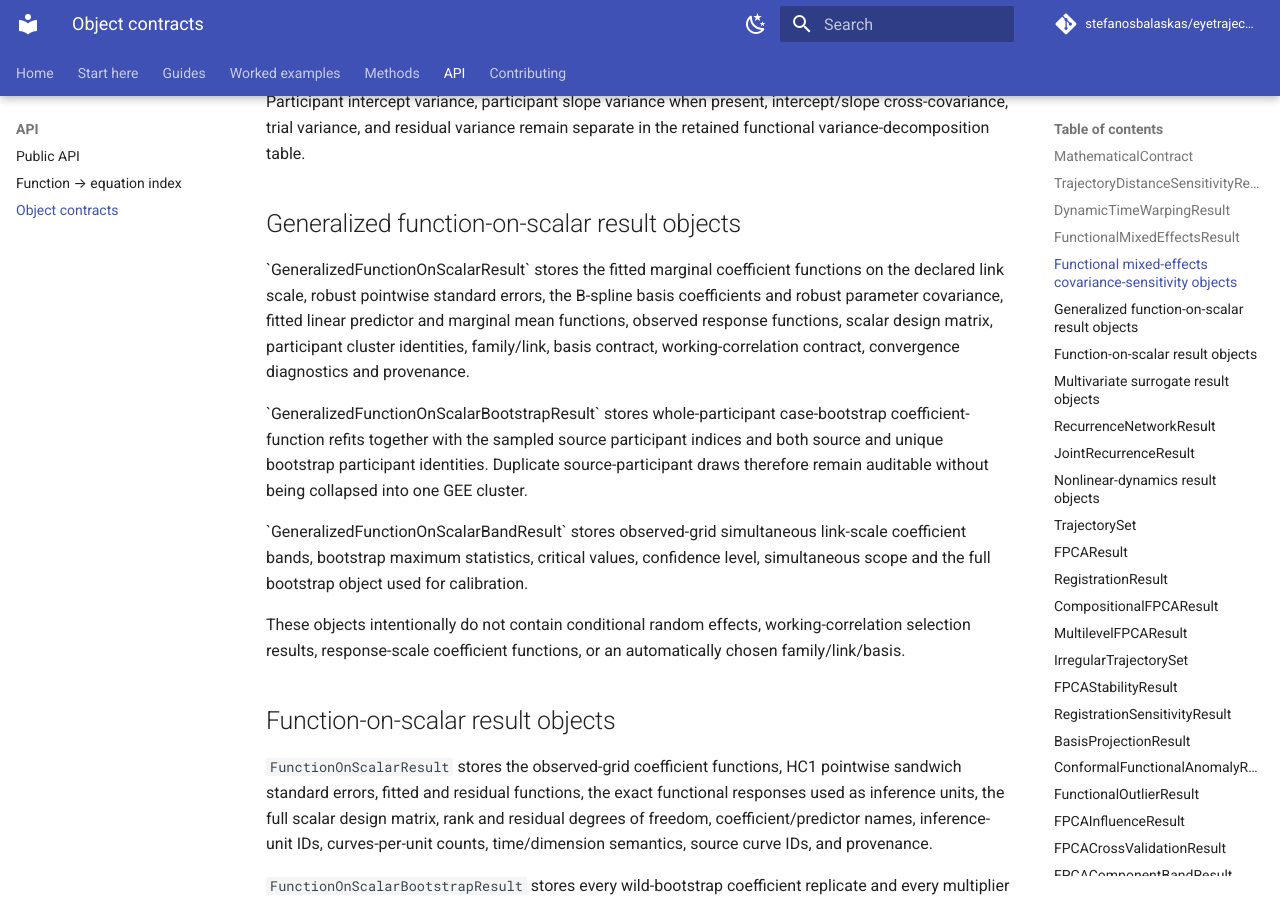
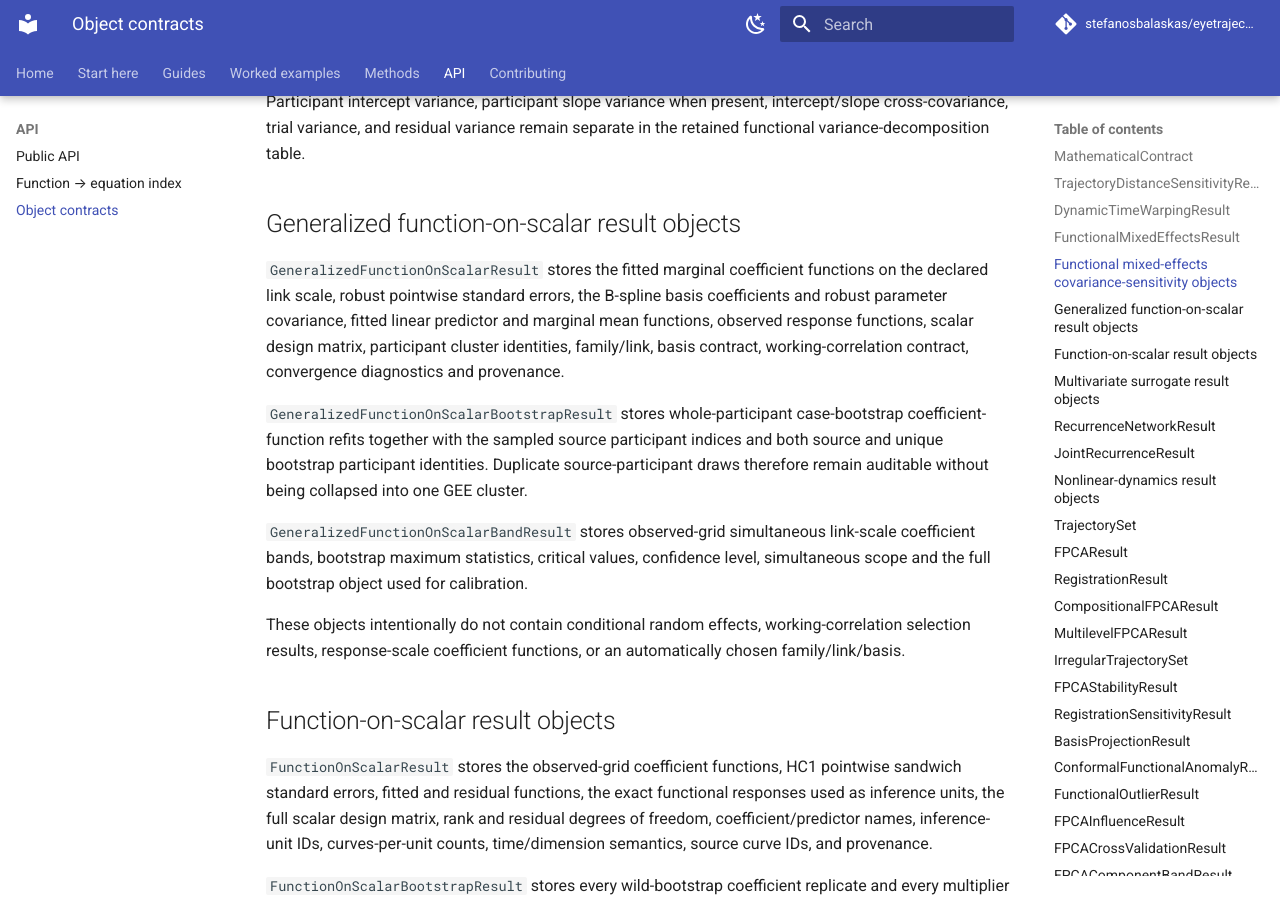
Before and after one commit to stefanosbalaskas/eyetrajectoriespy, an MkDocs documentation site: the page built from docs/reference/objects.md, in a window 1280 px wide and 900 px high, scrolled down 2844 px. Built offline with MkDocs 1.6.1 and Material for MkDocs 9.7.7, drawn with Linux system fonts in a browser that asks for light colours; comment, search, counter and statistics services are not loaded.

Commit message:
Repair 0.51 Markdown inline code

```diff
--- a/docs/reference/objects.md
+++ b/docs/reference/objects.md
@@ -120,20 +120,20 @@ separate in the retained functional variance-decomposition table.
 
 ## Generalized function-on-scalar result objects
 
-\`GeneralizedFunctionOnScalarResult\` stores the fitted marginal coefficient
+`GeneralizedFunctionOnScalarResult` stores the fitted marginal coefficient
 functions on the declared link scale, robust pointwise standard errors, the
 B-spline basis coefficients and robust parameter covariance, fitted linear
 predictor and marginal mean functions, observed response functions, scalar
 design matrix, participant cluster identities, family/link, basis contract,
 working-correlation contract, convergence diagnostics and provenance.
 
-\`GeneralizedFunctionOnScalarBootstrapResult\` stores whole-participant
+`GeneralizedFunctionOnScalarBootstrapResult` stores whole-participant
 case-bootstrap coefficient-function refits together with the sampled source
 participant indices and both source and unique bootstrap participant
 identities. Duplicate source-participant draws therefore remain auditable
 without being collapsed into one GEE cluster.
 
-\`GeneralizedFunctionOnScalarBandResult\` stores observed-grid simultaneous
+`GeneralizedFunctionOnScalarBandResult` stores observed-grid simultaneous
 link-scale coefficient bands, bootstrap maximum statistics, critical values,
 confidence level, simultaneous scope and the full bootstrap object used for
 calibration.
```
